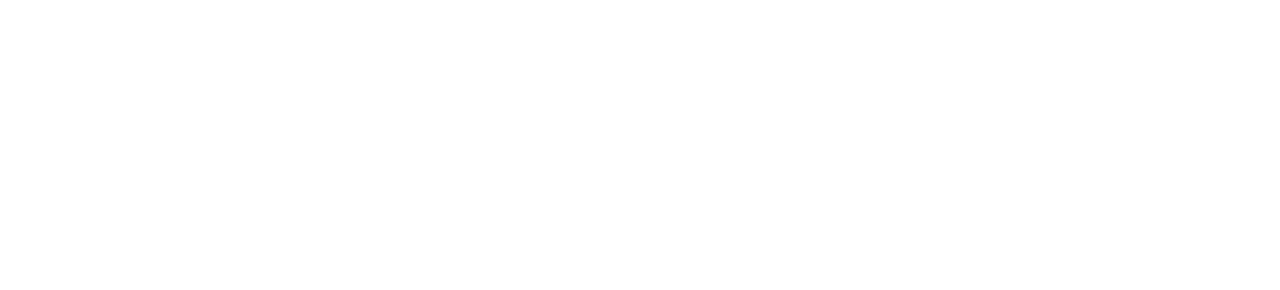
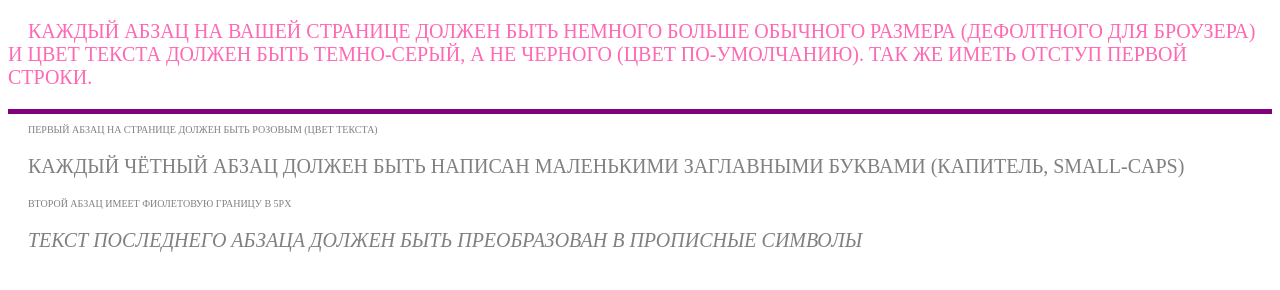
Before and after one commit to Staysikkkk/Laboratory1, a plain HTML site: page index.html in a window 1280 px wide. Drawn offline with Linux system fonts and the light colour scheme; files that its build step writes are made by us from their sources.

Commit message:
Add files via upload

```diff
--- a/index.html
+++ b/index.html
@@ -5,8 +5,28 @@
     <meta http-equiv="X-UA-Compatible" content="IE=edge">
     <meta name="viewport" content="width=device-width, initial-scale=1.0">
     <title>Document</title>
+    <style>
+        hr {
+            border: none;
+            color: purple;
+            background-color: purple;
+            height: 5px;
+        }
+        p {
+            text-indent: 20px;
+        }
+    </style>
+    <link rel="stylesheet" href="/задания/1/style.css">
 </head>
 <body>
+    <div class="text">
+        <p class="first">Каждый абзац на вашей странице должен быть немного больше обычного размера (дефолтного для броузера) и цвет текста должен быть темно-серый, а не черного (цвет по-умолчанию). Так же иметь отступ первой строки.</p>
+        <hr>
+        <p class="honest">Первый абзац на странице должен быть розовым (цвет текста)</p>
+        <p>Каждый чётный абзац должен быть написан маленькими заглавными буквами (капитель, small-caps)</p>
+        <p class="honest">Второй абзац имеет фиолетовую границу в 5px</p>
+        <p><i>Текст последнего абзаца должен быть преобразован в прописные символы</i> </p>
+    </div>
 
 </body>
 </html>
--- /dev/null
+++ b/style.css
@@ -0,0 +1,13 @@
+.text {
+    font-size: 20px;
+    color: grey;
+    text-transform: uppercase;
+}
+
+.first {
+    color: hotpink;
+}
+
+.honest {
+    font-size: 10px;
+}
```
